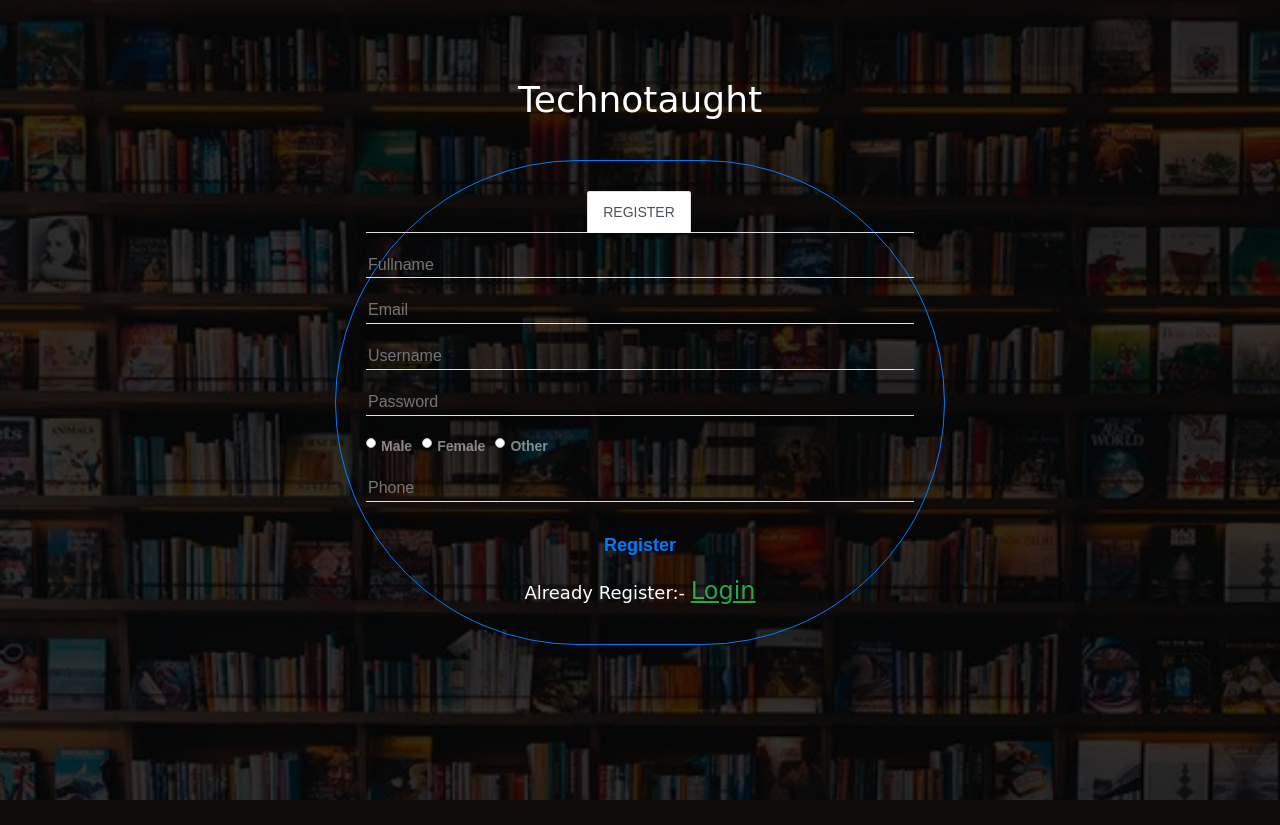
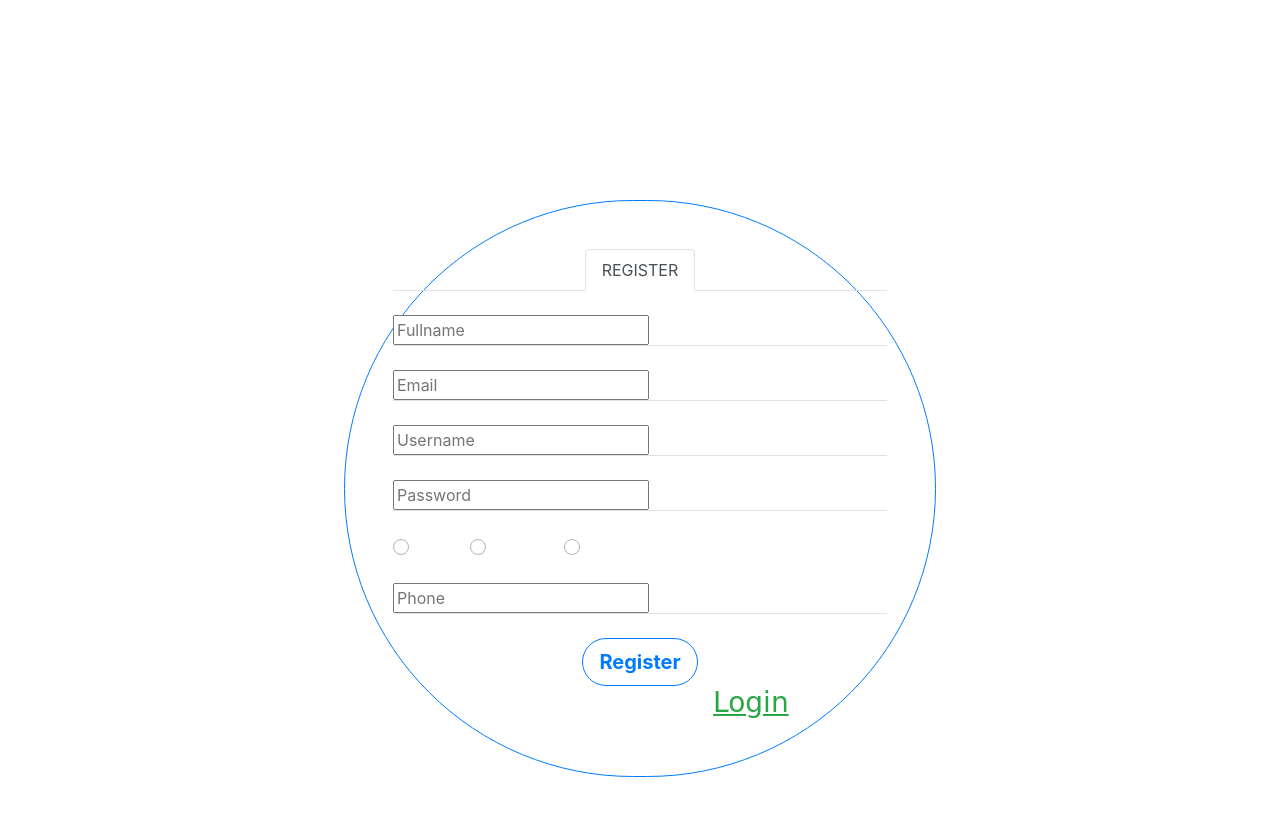
Before and after one commit to vishwaashish/Secure-Login-System-with-PHP-and-MySQL, a PHP site: page /register.php in a window 1280 px wide. Before the commit the page ends 800 px from the top, so only its background shows below. Run offline with PHP 8.4, Linux system fonts and the light colour scheme; some libraries are stand-ins or nearby versions.

Commit message:
Update register.php

```diff
--- a/register.php
+++ b/register.php
@@ -1,8 +1,6 @@
 <?php
     include ("db.php");
-                    error_reporting(0);
-                    if (isset($_POST["fullname"]))
-                    {
+    if (isset($_POST["register"])){
         $name = $_POST['fullname'];
         $username = $_POST['username'];
         $password = $_POST['password'];
@@ -13,85 +11,36 @@
         $sql_e = "SELECT * FROM users WHERE email='$email'";
         $res_u = mysqli_query($connect, $sql_u);
         $res_e = mysqli_query($connect, $sql_e);
-
         if (mysqli_num_rows($res_u) > 0) {
             $name_error = "Sorry... username already taken";
             echo "<script type='text/javascript'> onload = function(){alert('$name_error');
             }</script>";
-
         }else if(mysqli_num_rows($res_e) > 0){
             $email_error = "Sorry... email already taken";
             echo "<script type='text/javascript'> onload = function(){alert('$email_error');
                 }</script>";
-                        }else
-                        {
-                            $query="INSERT INTO users (fullname,gender,email,username,password,phoneno) VALUES ('$name','$gender','$email','$username','$password','$phone')";
+        }else{
+            $query="INSERT INTO users (fullname,gender,email,username,password,phoneno) VALUES ('$name','$gender','$email','$username','".md5($password)."','$phone')";
             $data= mysqli_query($connect,$query);
-                            if($data)
-                            {
+            if($data){
                 $sucess_error = "Success";
                 echo "<script type='text/javascript'> onload = function(){alert('$sucess_error');
                 }</script>";
             }
-
         }
 }
 ?><!--register end--->
-
-
 <!DOCTYPE html>
 <html>
-<title>register</title>
+<title>Register</title>
 <meta charset="UTF-8">
 <meta name="viewport" content="width=device-width, initial-scale=1">
 <link rel="stylesheet" href="https://stackpath.bootstrapcdn.com/bootstrap/4.4.1/css/bootstrap.min.css" integrity="sha384-Vkoo8x4CGsO3+Hhxv8T/Q5PaXtkKtu6ug5TOeNV6gBiFeWPGFN9MuhOf23Q9Ifjh" crossorigin="anonymous">
-<script src="https://ajax.googleapis.com/ajax/libs/jquery/2.2.0/jquery.min.js"></script>
-<link rel="stylesheet" href="https://maxcdn.bootstrapcdn.com/bootstrap/3.3.6/css/bootstrap.min.css" />
-<script src="https://maxcdn.bootstrapcdn.com/bootstrap/3.3.6/js/bootstrap.min.js"></script>
-
-<!-- Webpage Icon -->
-<link rel="shortcut icon" type="image/x-icon" href="img/logo.PNG" />
-
-
-
-
-<style>
-
-body, h1,h2,h3,h4,h5,h6 {font-family: "Montserrat", sans-serif}
-body {
-    background-image: linear-gradient(rgba(0, 0, 0, 0.8), rgba(0, 0, 0, 0.8)), url(img/Contact3.jpg);
-    background-size: cover;
-}
-.input--style-3 {
-    font-size: 16px;
-    color: #ccc;
-    background: transparent;
-}
-input {
-    outline: none;
-    margin: 0;
-    border: none;
-    -webkit-box-shadow: none;
-    -moz-box-shadow: none;
-    box-shadow: none;
-    width: 100%;
-    font-size: 14px;
-    font-family: inherit;
-}
-
-
-
-</style>
-<body class="">
-
-
-
+<link rel="stylesheet" href="css/style.css">
+<body>
     <div class="p-5" id="main" >
-
         <div class="container-fluid " id="login1"  >
-
             <div class="text-white p-5 h1 text-center"  style="font-family: 'Sigmar One', cursive;">Technotaught</div>
-
                 <div class="row">
                     <div class=" col-sm-0 col-md-3">
                     </div>
@@ -101,7 +50,6 @@ input {
                         <a class="nav-link active">REGISTER</a>
                         </li>
                     </ul>
-
                     <!---Login start--->
                         <div class="tab-pane" id="login">
                             <form action="" autocomplete="on" method="POST" ><br>
@@ -109,15 +57,11 @@ input {
                                     <input class="input--style-3" type="text" placeholder="Fullname" name="fullname" value="<?php if (isset($fullname)){ echo $fullname; }?>"  required>
                                 </div><br>
                                 <div class="input-group border-bottom">
-
                                     <input class="input--style-3" type="email" placeholder="Email" name="email" value="<?php if (isset($email)){ echo $email; } ?>" autocomplete="off" required>
-
-
                                 </div><br>
                                 <div class="input-group border-bottom">
                                     <div class="form_error" >
                                         <input class="input--style-3" type="text" placeholder="Username" name="username" value="<?php if (isset($username)){ echo $username; }?>" autocomplete="off" required>
-
                                     </div>
                                 </div><br>
                                 <div class="input-group border-bottom">
@@ -137,23 +81,15 @@ input {
                                     <label class="custom-control-label text-white-50" for="customRadio3">Other</label>
                                     </div>
                                 </div>  <br>
-
-
                                 <div class="input-group border-bottom">
                                     <input class="input--style-3" type="tel" pattern="[0-9]{10}" id="phoneno" placeholder="Phone" name="phoneno" required>
                                 </div><br>
-
-
                                 <div class="p-t-10" align="center">
-                            <button class="btn btn-outline-primary rounded-pill btn-lg font-weight-bolder " type="submit" >Register</button>
+                                    <button class="btn btn-outline-primary rounded-pill btn-lg font-weight-bolder " type="submit"  name="register">Register</button>
                                 </div>
                                 <div class="text-white  h4 text-center"  style="font-family: 'Sigmar One', cursive;">Already Register:-  <a class="text-success h3"href="login.php"><u>Login</u></a></div>
-
                             </form>
-
-
                         </div>
-
                 <!---Login end--->
                     </div>
                     <div class=" col-sm-0 col-md-3">
@@ -161,30 +97,6 @@ input {
             </div>
         </div>
     </div>
-</div><!--container end-->
-
-
-
-
-
-
-
-
-
-
-
-
-
-<!-- END PAGE CONTENT -->
-<!-- Jquery JS-->
-<script src="vendor/jquery/jquery.min.js"></script>
-    <!-- Vendor JS-->
-    <script src="vendor/select2/select2.min.js"></script>
-    <script src="vendor/datepicker/moment.min.js"></script>
-    <script src="vendor/datepicker/daterangepicker.js"></script>
-
-    <!-- Main JS-->
-    <script src="js/global.js"></script>
-
+    <!--container end-->
 </body>
 </html>
```
Lines whose indentation alone changed are shown as unchanged.
